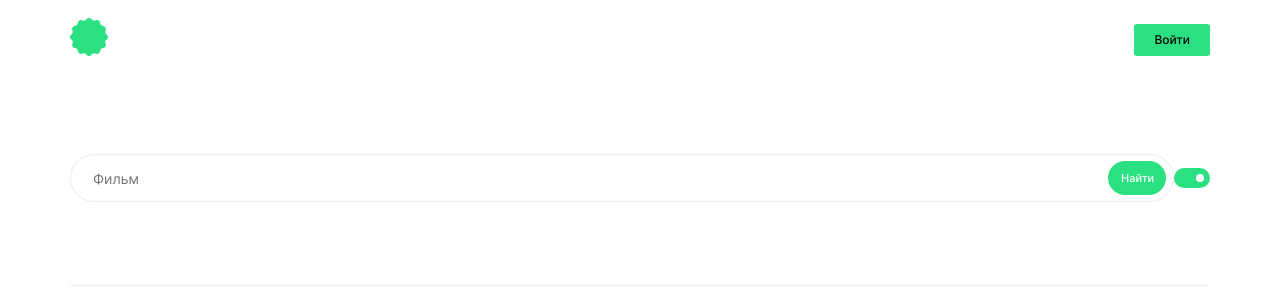
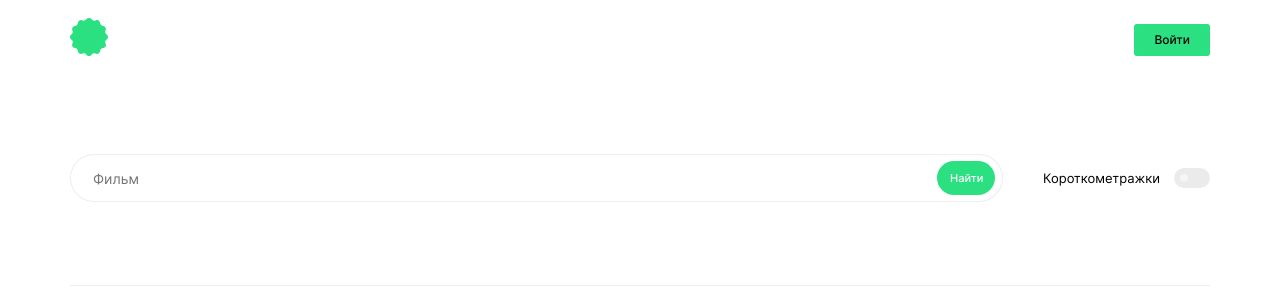
Before and after one commit to DBKai/movies-explorer-frontend, a React (Create React App) app: page /movies in a window 1280 px wide. Shown: the top 300 px of the page. Built offline with nearby package versions, Linux system fonts and the light colour scheme.

Commit message:
feat: added styles and markdown filtercheckbox

```diff
--- a/src/components/FilterCheckbox/FilterCheckbox.css
+++ b/src/components/FilterCheckbox/FilterCheckbox.css
@@ -1,27 +1,69 @@
 .filtercheckbox {
-  width: 36px;
-  height: 20px;
-  background-color: #2be080;
-  border-radius: 20px;
-  padding: 6px;
-  padding-left: 22px;
-  box-sizing: border-box;
+  min-height: 40px;
+  margin-left: 40px;
+  display: flex;
+  align-items: center;
+  font-size: 13px;
+  line-height: 18px;
+  background-color: rgba(255, 255, 255, 1);
   cursor: pointer;
 }
 
-.filtercheckbox__disable {
-  background-color: #ebebeb;
-  padding-left: 6px;
-  padding-right: 22px;
+.invisible-filtercheckbox {
+  width: 1px;
+  height: 1px;
+  clip: rect(0 0 0 0);
+  clip-path: inset(50%);
+  overflow: hidden;
+  position: absolute;
+  white-space: nowrap;
 }
 
-.tumbler {
+/* background unckecked */
+.visible-filtercheckbox {
+  width: 36px;
+  height: 20px;
+  margin-left: 14px;
+  background: rgb(235, 235, 235);
+  border-radius: 16px;
+  position: relative;
+  z-index: 0;
+}
+
+/* circle unchecked */
+.visible-filtercheckbox:before {
   width: 8px;
   height: 8px;
+  content: "";
+  position: absolute;
+  top: 6px;
+  left: 6px;
   border-radius: 50%;
-  background-color: white;
+  background-color: rgb(245, 245, 245);
+  transition: 0.2s linear;
 }
 
-.tumbler__disable {
-  background-color: #f5f5f5;
+/* background checked */
+.invisible-filtercheckbox:checked+.visible-filtercheckbox {
+  background: rgb(43, 224, 128);
 }
+
+/* circle checked */
+.invisible-filtercheckbox:checked+.visible-filtercheckbox:before {
+  background: rgb(255, 255, 255);
+  transform: translateX(16px);
+}
+
+@media screen and (max-width: 768px) {
+  .filtercheckbox {
+    margin-left: 0;
+  }
+
+}
+
+@media screen and (max-width: 320px) {
+  .filtercheckbox {
+    font-size: 11px;
+  }
+
+}
--- a/src/components/FilterCheckbox/FilterCheckbox.js
+++ b/src/components/FilterCheckbox/FilterCheckbox.js
@@ -2,16 +2,20 @@ import './FilterCheckbox.css';
 import { useState } from 'react';
 
 function FilterCheckbox() {
-  const [checked, setChecked] = useState(false);
-
-  function checkedChanged() {
-    setChecked(!checked);
-  }
+  const [isChecked, setIsChecked] = useState(false);
 
   return (
-    <div className={`filtercheckbox ${checked && 'filtercheckbox__disable'}`} onClick={checkedChanged}>
-      <div className={`tumbler ${checked && 'tumbler__disable'}`}  />
-    </div>
+    <label className="filtercheckbox">
+      <input
+        onChange={() => {
+          setIsChecked(!isChecked);
+        }}
+        type="checkbox"
+        className="invisible-filtercheckbox"
+      />
+      Короткометражки
+      <span className="visible-filtercheckbox" />
+    </label>
   );
 }
 
```
